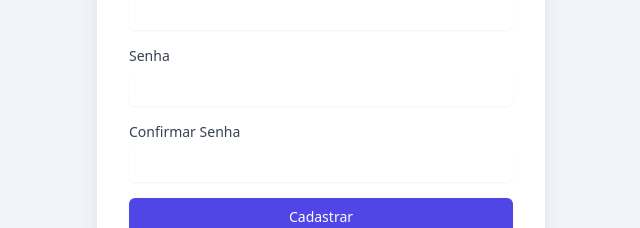
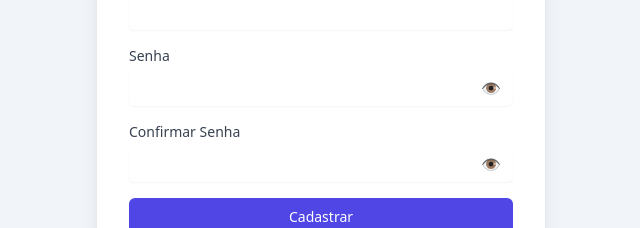
Before and after one commit to propagar/Farol, a React (Vite) app: page /login in a window 1280 px wide. Both pictures are taken after a click on the button "Não tem uma conta? Cadastre-se". Shown: the part 387-615 px from the top of the page, without its empty margins (319-959 px from the left). Built offline with nearby package versions, Linux system fonts and the light colour scheme.

Commit message:
Adiciona botão para mostrar e esconder senha na autenticação

```diff
--- a/components/Auth.tsx
+++ b/components/Auth.tsx
@@ -33,6 +33,8 @@ const Auth: React.FC<AuthProps> = ({ onLoginSuccess, appColor }) => {
   const [email, setEmail] = useState('');
   const [password, setPassword] = useState('');
   const [confirmPassword, setConfirmPassword] = useState('');
+  const [showPassword, setShowPassword] = useState(false);
+  const [showConfirmPassword, setShowConfirmPassword] = useState(false);
   const [error, setError] = useState('');
   const [successMessage, setSuccessMessage] = useState('');
   const [isLoading, setIsLoading] = useState(false);
@@ -100,6 +102,18 @@ const Auth: React.FC<AuthProps> = ({ onLoginSuccess, appColor }) => {
     }
   };
 
+  const goToLogin = () => {
+    setShowPassword(false);
+    setShowConfirmPassword(false);
+    setIsRegistering(false);
+  };
+
+  const goToRegister = () => {
+    setShowPassword(false);
+    setShowConfirmPassword(false);
+    setIsRegistering(true);
+  };
+
   if (isRegistering) {
     return (
       <AuthFormWrapper title="Criar Conta" appColor={appColor}>
@@ -121,15 +135,25 @@ const Auth: React.FC<AuthProps> = ({ onLoginSuccess, appColor }) => {
             <label htmlFor="reg-password" className="block text-sm font-medium text-gray-700 dark:text-slate-300">
               Senha
             </label>
+            <div className="relative mt-1">
               <input
-              type="password"
+                type={showPassword ? 'text' : 'password'}
                 id="reg-password"
                 value={password}
                 onChange={(e) => setPassword(e.target.value)}
                 required
                 minLength={8}
-              className={`mt-1 block w-full rounded-md border-gray-300 bg-white dark:bg-slate-700 dark:border-slate-600 dark:placeholder-slate-400 dark:text-white shadow-sm focus:border-${appColor}-500 focus:ring-${appColor}-500 sm:text-sm p-2`}
+                className={`block w-full rounded-md border-gray-300 bg-white dark:bg-slate-700 dark:border-slate-600 dark:placeholder-slate-400 dark:text-white shadow-sm focus:border-${appColor}-500 focus:ring-${appColor}-500 sm:text-sm p-2 pr-10`}
               />
+              <button
+                type="button"
+                aria-label={showPassword ? 'Esconder senha' : 'Mostrar senha'}
+                onClick={() => setShowPassword((prev) => !prev)}
+                className="absolute inset-y-0 right-0 flex items-center px-3 text-slate-500 hover:text-slate-700 dark:text-slate-300 dark:hover:text-slate-100"
+              >
+                {showPassword ? '🙈' : '👁️'}
+              </button>
+            </div>
           </div>
           <div>
             <label
@@ -138,15 +162,25 @@ const Auth: React.FC<AuthProps> = ({ onLoginSuccess, appColor }) => {
             >
               Confirmar Senha
             </label>
+            <div className="relative mt-1">
               <input
-              type="password"
+                type={showConfirmPassword ? 'text' : 'password'}
                 id="confirmPassword"
                 value={confirmPassword}
                 onChange={(e) => setConfirmPassword(e.target.value)}
                 required
                 minLength={8}
-              className={`mt-1 block w-full rounded-md border-gray-300 bg-white dark:bg-slate-700 dark:border-slate-600 dark:placeholder-slate-400 dark:text-white shadow-sm focus:border-${appColor}-500 focus:ring-${appColor}-500 sm:text-sm p-2`}
+                className={`block w-full rounded-md border-gray-300 bg-white dark:bg-slate-700 dark:border-slate-600 dark:placeholder-slate-400 dark:text-white shadow-sm focus:border-${appColor}-500 focus:ring-${appColor}-500 sm:text-sm p-2 pr-10`}
               />
+              <button
+                type="button"
+                aria-label={showConfirmPassword ? 'Esconder confirmação de senha' : 'Mostrar confirmação de senha'}
+                onClick={() => setShowConfirmPassword((prev) => !prev)}
+                className="absolute inset-y-0 right-0 flex items-center px-3 text-slate-500 hover:text-slate-700 dark:text-slate-300 dark:hover:text-slate-100"
+              >
+                {showConfirmPassword ? '🙈' : '👁️'}
+              </button>
+            </div>
           </div>
           {error && <p className="text-sm text-red-600 text-center">{error}</p>}
           <button
@@ -159,7 +193,7 @@ const Auth: React.FC<AuthProps> = ({ onLoginSuccess, appColor }) => {
         </form>
         <div className="mt-6 text-center text-sm">
           <button
-            onClick={() => setIsRegistering(false)}
+            onClick={goToLogin}
             className={`font-medium text-${appColor}-600 hover:text-${appColor}-500 dark:text-${appColor}-400 dark:hover:text-${appColor}-300`}
           >
             Já tem uma conta? Faça login
@@ -189,14 +223,24 @@ const Auth: React.FC<AuthProps> = ({ onLoginSuccess, appColor }) => {
           <label htmlFor="password" className="block text-sm font-medium text-gray-700 dark:text-slate-300">
             Senha
           </label>
+          <div className="relative mt-1">
             <input
-            type="password"
+              type={showPassword ? 'text' : 'password'}
               id="password"
               value={password}
               onChange={(e) => setPassword(e.target.value)}
               required
-            className={`mt-1 block w-full rounded-md border-gray-300 bg-white dark:bg-slate-700 dark:border-slate-600 dark:placeholder-slate-400 dark:text-white shadow-sm focus:border-${appColor}-500 focus:ring-${appColor}-500 sm:text-sm p-2`}
+              className={`block w-full rounded-md border-gray-300 bg-white dark:bg-slate-700 dark:border-slate-600 dark:placeholder-slate-400 dark:text-white shadow-sm focus:border-${appColor}-500 focus:ring-${appColor}-500 sm:text-sm p-2 pr-10`}
             />
+            <button
+              type="button"
+              aria-label={showPassword ? 'Esconder senha' : 'Mostrar senha'}
+              onClick={() => setShowPassword((prev) => !prev)}
+              className="absolute inset-y-0 right-0 flex items-center px-3 text-slate-500 hover:text-slate-700 dark:text-slate-300 dark:hover:text-slate-100"
+            >
+              {showPassword ? '🙈' : '👁️'}
+            </button>
+          </div>
         </div>
         {error && <p className="text-sm text-red-600 text-center">{error}</p>}
         {successMessage && <p className="text-sm text-green-600 text-center">{successMessage}</p>}
@@ -210,7 +254,7 @@ const Auth: React.FC<AuthProps> = ({ onLoginSuccess, appColor }) => {
       </form>
       <div className="mt-6 text-center text-sm">
         <button
-          onClick={() => setIsRegistering(true)}
+          onClick={goToRegister}
           className={`font-medium text-${appColor}-600 hover:text-${appColor}-500 dark:text-${appColor}-400 dark:hover:text-${appColor}-300`}
         >
           Não tem uma conta? Cadastre-se
```
Lines whose indentation alone changed are shown as unchanged.
